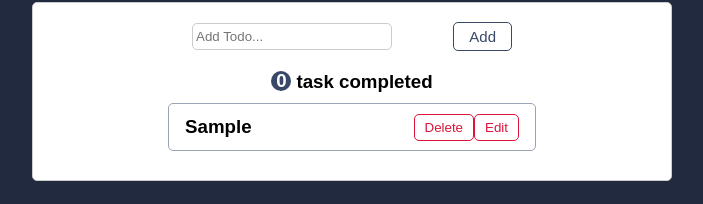
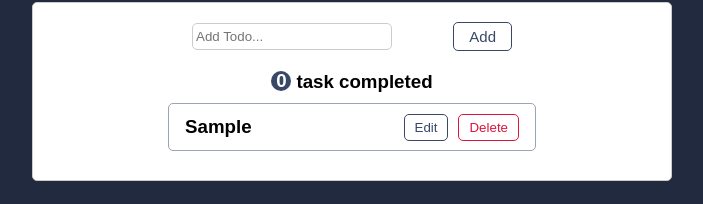
Before and after one commit to MahdiHosseinizade/TodoApp-vue, a Vue app in the folder ToDoApp/: page / in a window 1280 px wide. Both pictures are taken after typing "Sample" into the empty fields and a click on the button "Add". Shown: the part 81-285 px from the top of the page, without its empty margins (288-991 px from the left). Built offline with nearby package versions, Linux system fonts and the light colour scheme.

Commit message:
feat(EditTodo): hide TodoForm and TodoList when Edititing Todo

```diff
--- a/ToDoApp/src/components/EditTodo.vue
+++ b/ToDoApp/src/components/EditTodo.vue
@@ -1,4 +1,7 @@
 <template>
+  <h3>
+    Update Todo
+  </h3>
     <form class="formControl" @submit="submitHandler">
         <input placeholder="Update Todo..." type="text" v-model="newTodo" />
         <button class="addBtn" type="submit">Update</button>
@@ -21,9 +24,43 @@ function submitHandler(e) {
   if (trimmedTodo === '') {
     alert('Please enter a todo');
   }
-  else if (trimmedTodo !== '') {
+  else {
     emit('update-todo', trimmedTodo, props.todo.id);
     newTodo.value = '';
   }
 }
 </script>
+
+<style scoped>
+input{
+    border: 1px solid #ccc;
+    border-radius: 5px;
+    padding: 5px 3px;
+    outline: none;
+    width: 200px;
+}
+input:focus{
+  border: 2px solid #394867;
+}
+.formControl{
+  display: flex;
+  align-items: center;
+  justify-content: space-between;
+  width: 20rem;
+  margin-top: 20px;
+}
+.addBtn{
+  border: 1px solid #394867;
+  border-radius: 5px;
+  padding: 5px 10px;
+  outline: none;
+  cursor: pointer;
+  background-color: #fff;
+  color: #394867;
+}
+.addBtn:hover{
+  background-color: #394867;
+  color: white;
+}
+
+</style>
--- a/ToDoApp/src/components/TodoApp.vue
+++ b/ToDoApp/src/components/TodoApp.vue
@@ -1,6 +1,6 @@
 <template>
   <div class="container">
-    <TodoForm :todos="todos" :get-completed-task-count="getCompletedTaskCount" />
+    <TodoForm v-if="!isEditingTodo" :todos="todos" :get-completed-task-count="getCompletedTaskCount" />
     <template v-if="!isEditingTodo">
       <TodoList :todos="todos" @edit-todo="EditHandler" @remove-todo="removeTodo" @complete-todo="completeTodo" @deleteHandler="deleteHandler" />
     </template>
--- a/ToDoApp/src/components/TodoList.vue
+++ b/ToDoApp/src/components/TodoList.vue
@@ -2,12 +2,12 @@
     <section>
         <article :class="todo.isCompleted ? 'completed todo' : 'todo'" v-for="(todo, index) in props.todos" :key="index">
             <h3 @click="() => emit('complete-todo', todo.id)">{{ todo.text }}</h3>
-            <article>
+            <article class="btns">
+                <button class="editBtn" @click="() => emit('edit-todo', todo)">
+                    Edit
+                </button>
                 <button class="removeBtn" @click="() => emit('remove-todo', todo.id)">
                     Delete
-                </button>
-                <button class="removeBtn" @click="() => emit('edit-todo', todo)">
-                    Edit
                 </button>
             </article>
         </article>
@@ -65,4 +65,20 @@ onMounted(() => {
 .removeBtn:hover {
     color: white;
     background-color: crimson;
-}</style>
+}
+.editBtn{
+    margin-right: 10px;
+    color: #394867;
+    background-color: #fff;
+    border: 1px solid #394867;
+    border-radius: 5px;
+    outline: none;
+    padding: 5px 10px;
+    cursor: pointer;
+}
+.editBtn:hover{
+    color: white;
+    background-color: #394867;
+    font-size: 14px;
+}
+</style>
```
